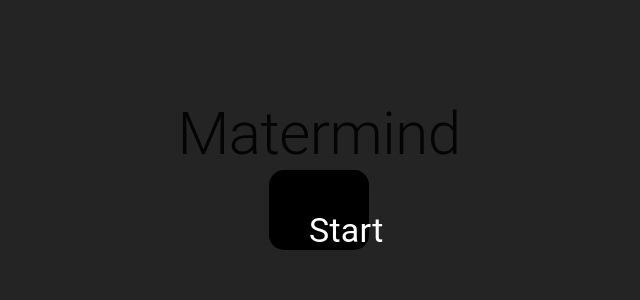
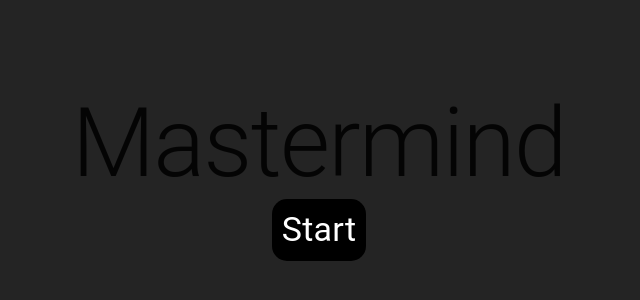
Before and after one commit to carlos-escamilla33/master_mind, a React (Create React App) app: page / in a window 1280 px wide. Shown: the part 226-526 px from the top of the page, without its empty margins (321-961 px from the left). Built offline with nearby package versions, Linux system fonts and the light colour scheme.

Commit message:
styled start button on home page

```diff
--- a/src/components/Home.js
+++ b/src/components/Home.js
@@ -1,8 +1,7 @@
 import React from "react";
-import { Typography, Box } from "@mui/material";
+import { Typography } from "@mui/material";
 import { makeStyles } from "@mui/styles"
 import { Link } from "react-router-dom";
-import PlayCircleOutlineIcon from '@mui/icons-material/PlayCircleOutline';
 
 const useStyles = makeStyles(() => ({
     homeContainer: {
@@ -12,28 +11,31 @@ const useStyles = makeStyles(() => ({
         alignItems: "center",
         minHeight: "100vh"
     },
-    startButton: {
-        padding: "40px",
-        color: "white",
-        backgroundColor: "black",
-        textAlign: "center",
-        width: "100px",
-        height: "50px",
+    startContainer: {
+        display: "flex",
+        padding: "10px",
         borderRadius: "15px",
-        textDecoration: "none"
+        justifyContent: "center",
+        backgroundColor: "black"
     },
-}))
+    link : {
+        textDecoration: "none",
+        color: "white"
+    }
+}));
 
 const Home = () => {
     const classes = useStyles();
     return (
         <div className={classes.homeContainer}>
             <div>
-                <Typography variant="h2">Matermind</Typography>
+                <Typography variant="h1">Mastermind</Typography>
             </div>
-            <Link className={classes.startButton} to="/mastermind">
-                <Typography variant="h4">Start</Typography>
-            </Link>
+            <div className={classes.startContainer}>
+                <Link className={classes.link} to="/mastermind">
+                    <Typography variant="h4">Start</Typography>
+                </Link>
+            </div>
         </div>
     )
 }
```
